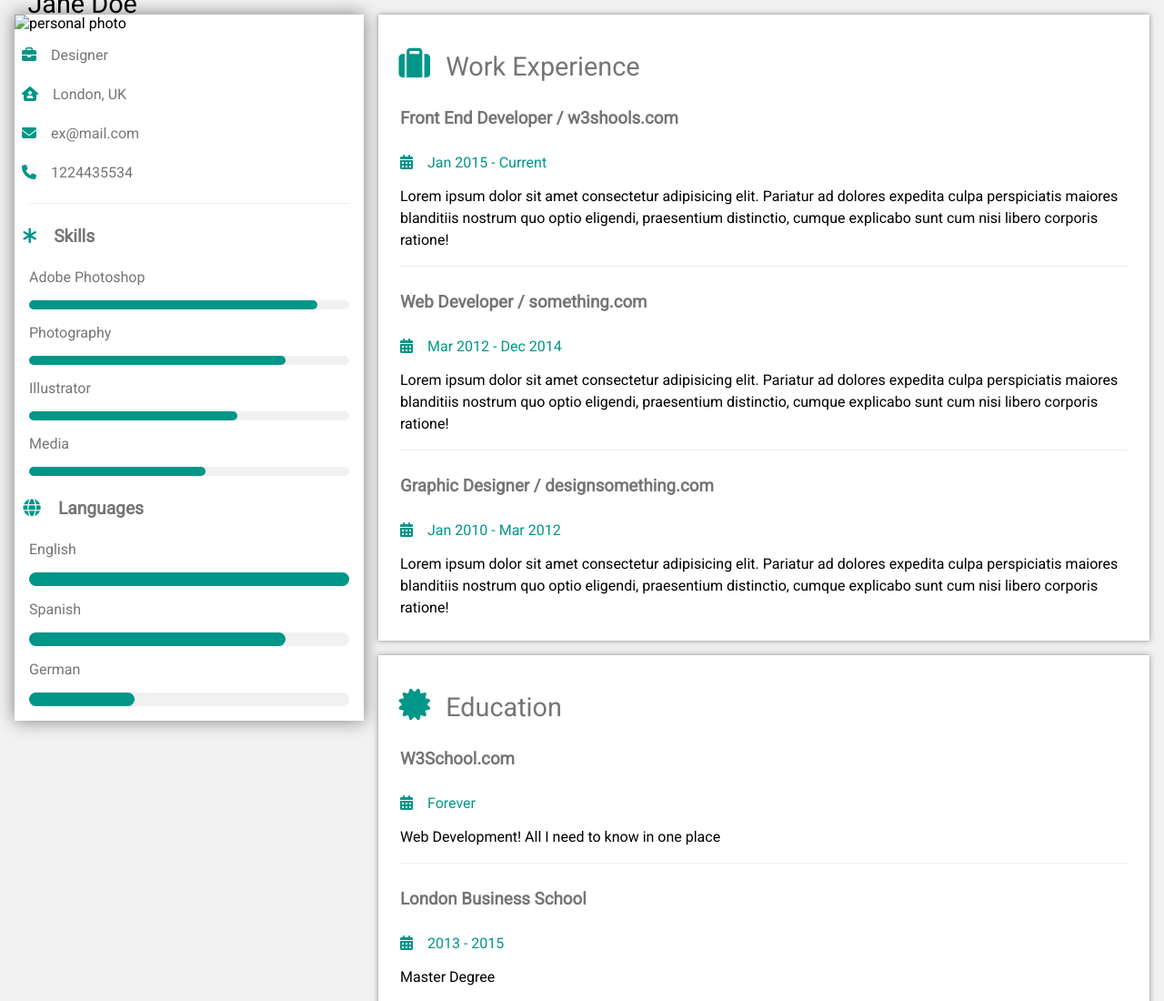
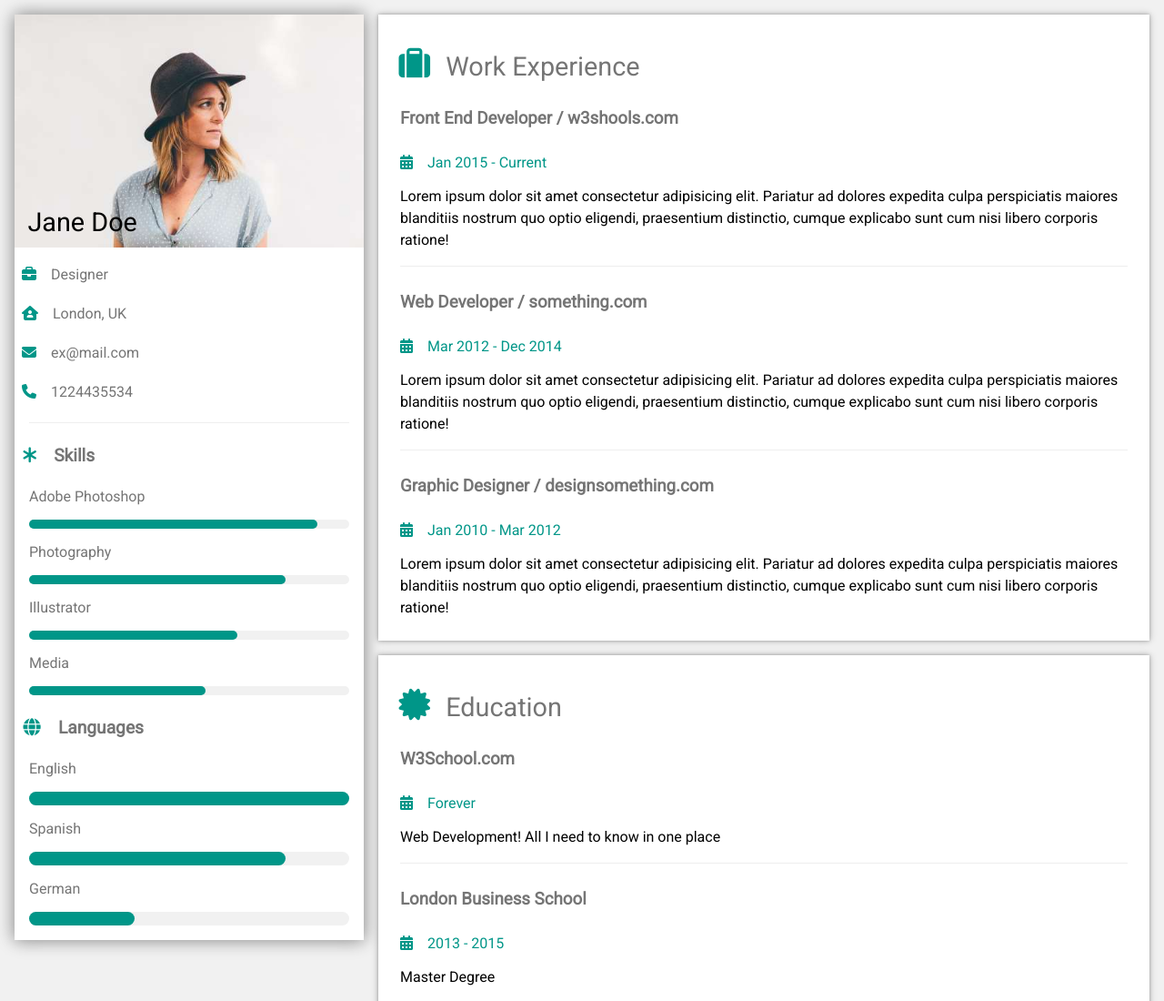
Before and after one commit to BaselGehad/cv, a plain HTML site: page index.html in a window 1280 px wide. Shown: the top 1100 px of the page at 91% size. Drawn offline with Linux system fonts and the light colour scheme; the site is published under a folder, as on GitHub Pages, so addresses that start at the root find nothing.

Commit message:
Update index.html

```diff
--- a/index.html
+++ b/index.html
@@ -23,7 +23,7 @@
       <!-- Side Section -->
       <aside>
         <div>
-          <img src="/avatar_hat.jpg" alt="personal photo" />
+          <img src="avatar_hat.jpg" alt="personal photo" />
           <h2>Jane Doe</h2>
         </div>
         <ul class="info">
```
